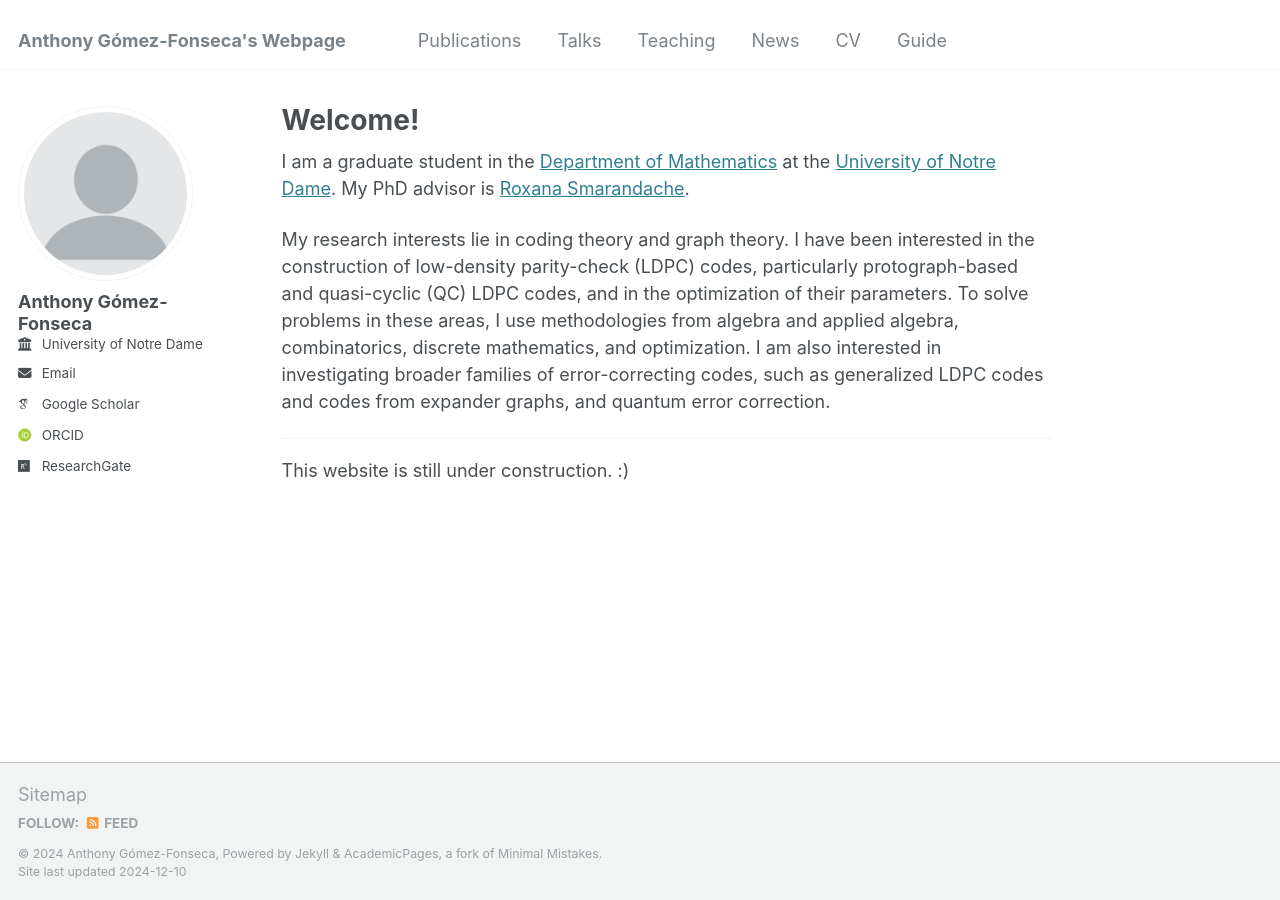
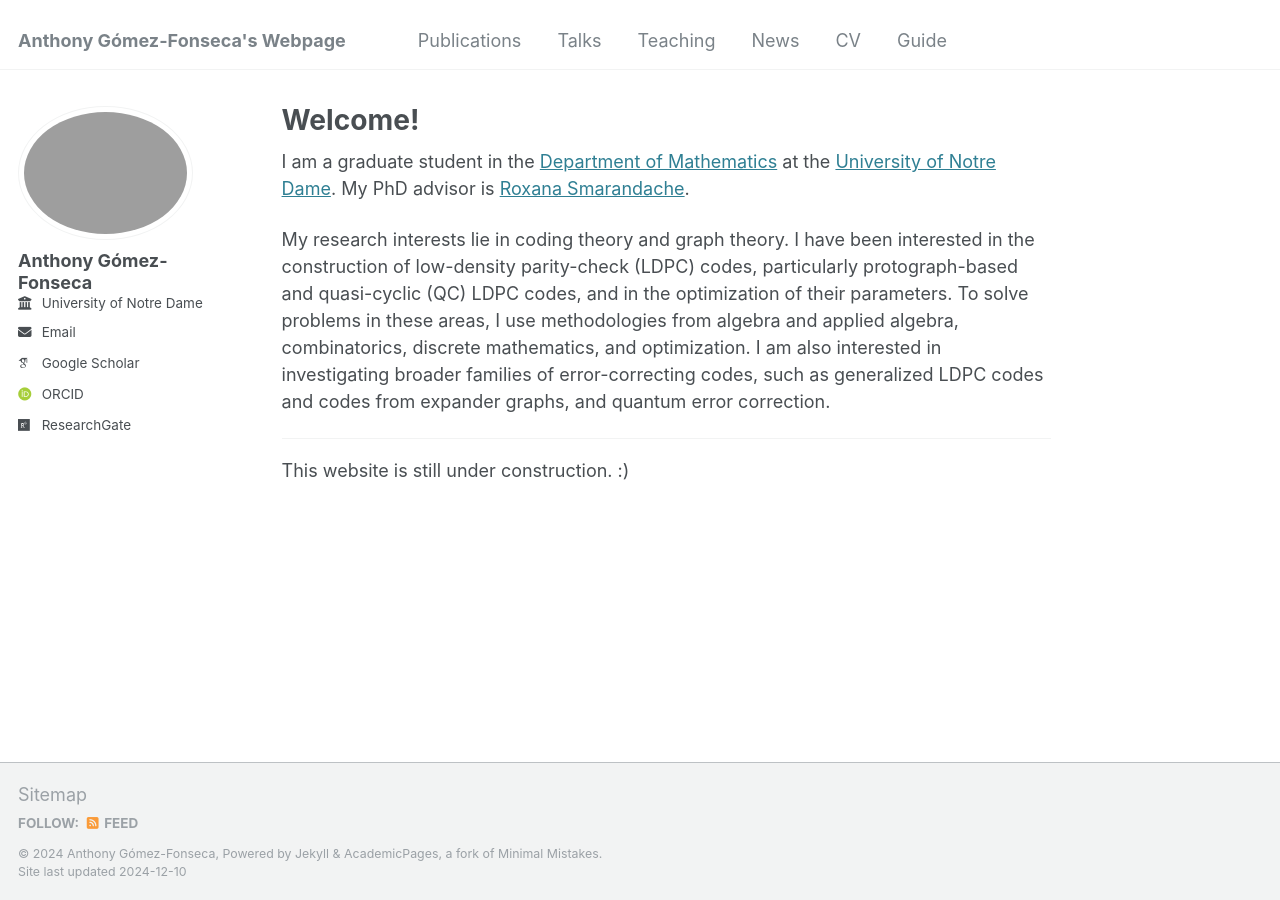
Before and after one commit to gomezfonsecaa/Anthony, a Jekyll site: the page built from _pages/about.md, in a window 1280 px wide. Built offline with Jekyll 4.4.1, drawn with Linux system fonts in a browser that asks for light colours; some web fonts are replaced.

Commit message:
Update _config.yml

```diff
--- a/_config.yml
+++ b/_config.yml
@@ -21,7 +21,7 @@ repository               : "academicpages/academicpages.github.io"
 #               Additional customization can be done by editing /_includes/author-profile.html
 author:
   # Biographic information
-  avatar           : "profile.png"
+  avatar           : "gomez_fonseca.PNG"
   name             : "Anthony Gómez-Fonseca"
   pronouns         : # example: "she/her"
   bio              : #"Short biography for the left-hand sidebar"
```
